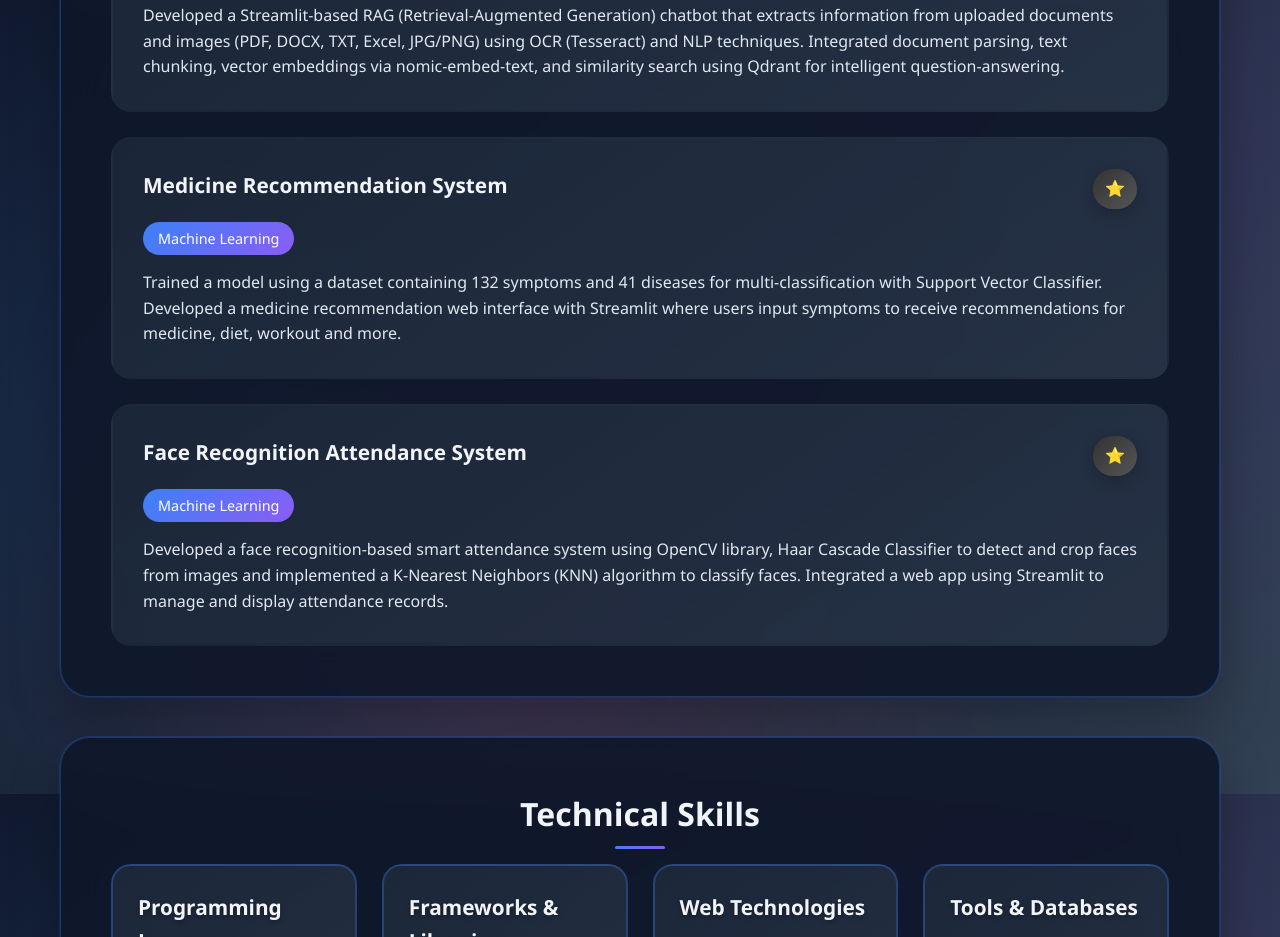
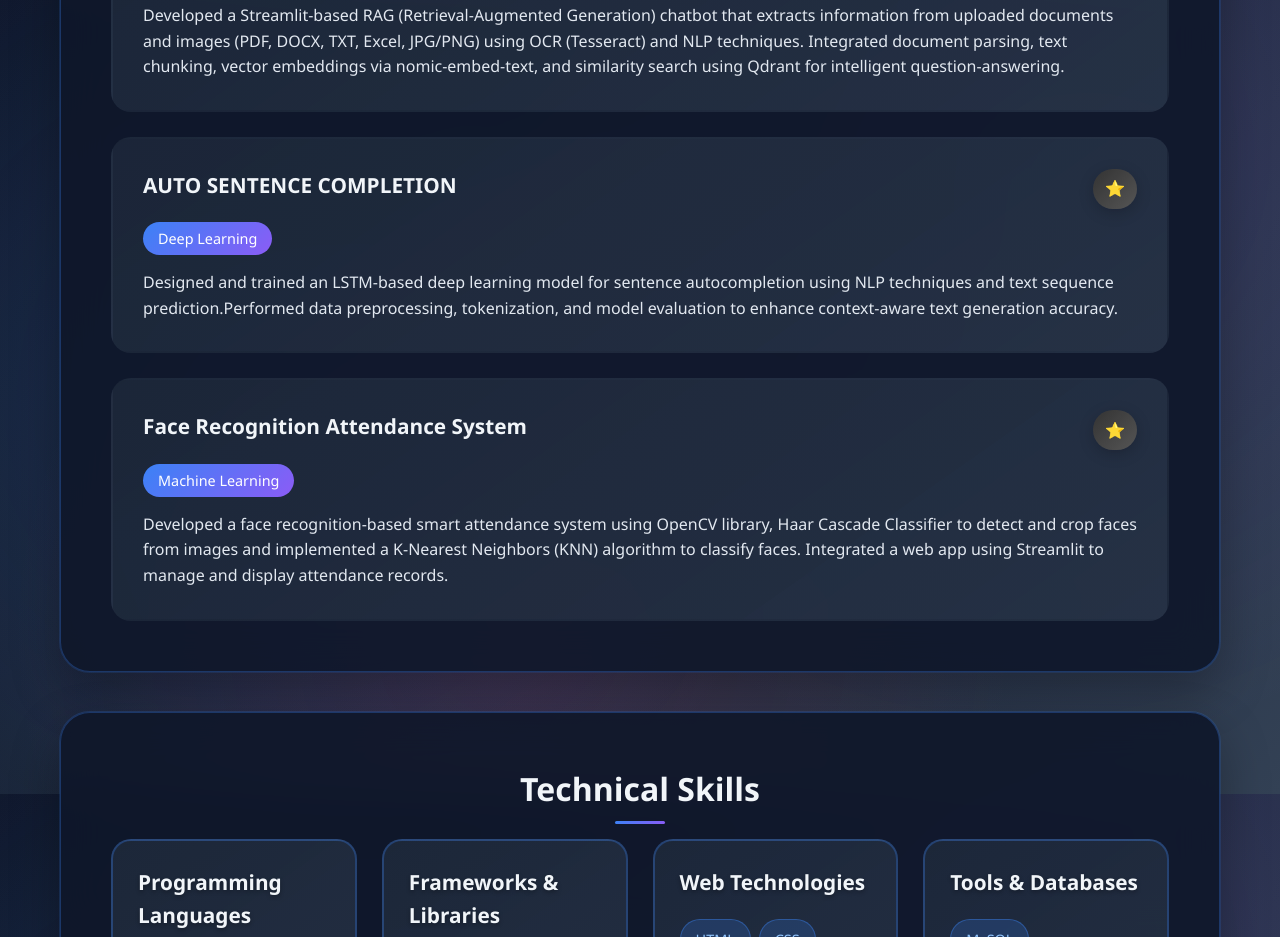
Before and after one commit to Youktasri104/my_personal_portfolio, a plain HTML site: page index.html in a window 1280 px wide. Shown: the part 2406-3343 px from the top of the page. Drawn offline with Linux system fonts and the light colour scheme.

```diff
--- a/index.html
+++ b/index.html
@@ -726,13 +726,13 @@
 
                 <div class="project-card">
                     <div class="project-header">
-                        <div class="project-title">Medicine Recommendation System</div>
-                        <a href="https://github.com/Youktasri104/medicine-recommendation" target="_blank" class="github-link">
+                        <div class="project-title">AUTO SENTENCE COMPLETION</div>
+                        <a href="https://github.com/Youktasri104/AUTO_SENTENCE_COMPLETION" target="_blank" class="github-link">
                             <span>⭐</span>
                         </a>
                     </div>
-                    <div class="project-tech">Machine Learning</div>
-                    <p>Trained a model using a dataset containing 132 symptoms and 41 diseases for multi-classification with Support Vector Classifier. Developed a medicine recommendation web interface with Streamlit where users input symptoms to receive recommendations for medicine, diet, workout and more.</p>
+                    <div class="project-tech">Deep Learning</div>
+                    <p>Designed and trained an LSTM-based deep learning model for sentence autocompletion using NLP techniques and text sequence prediction.Performed data preprocessing, tokenization, and model evaluation to enhance context-aware text generation accuracy.</p>
                 </div>
 
                 <div class="project-card">
@@ -876,4 +876,5 @@
         });
     </script>
 </body>
+
 </html>
```
